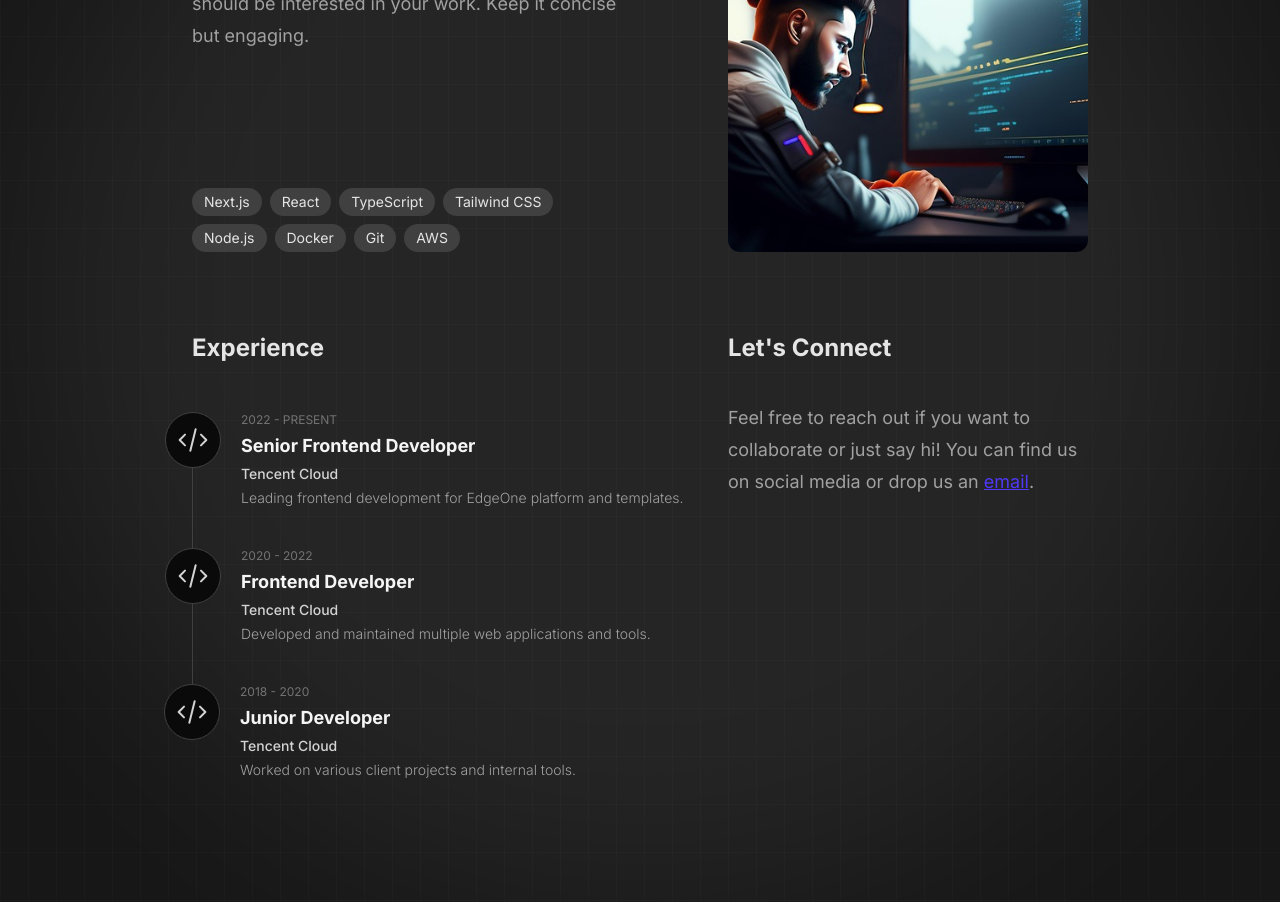
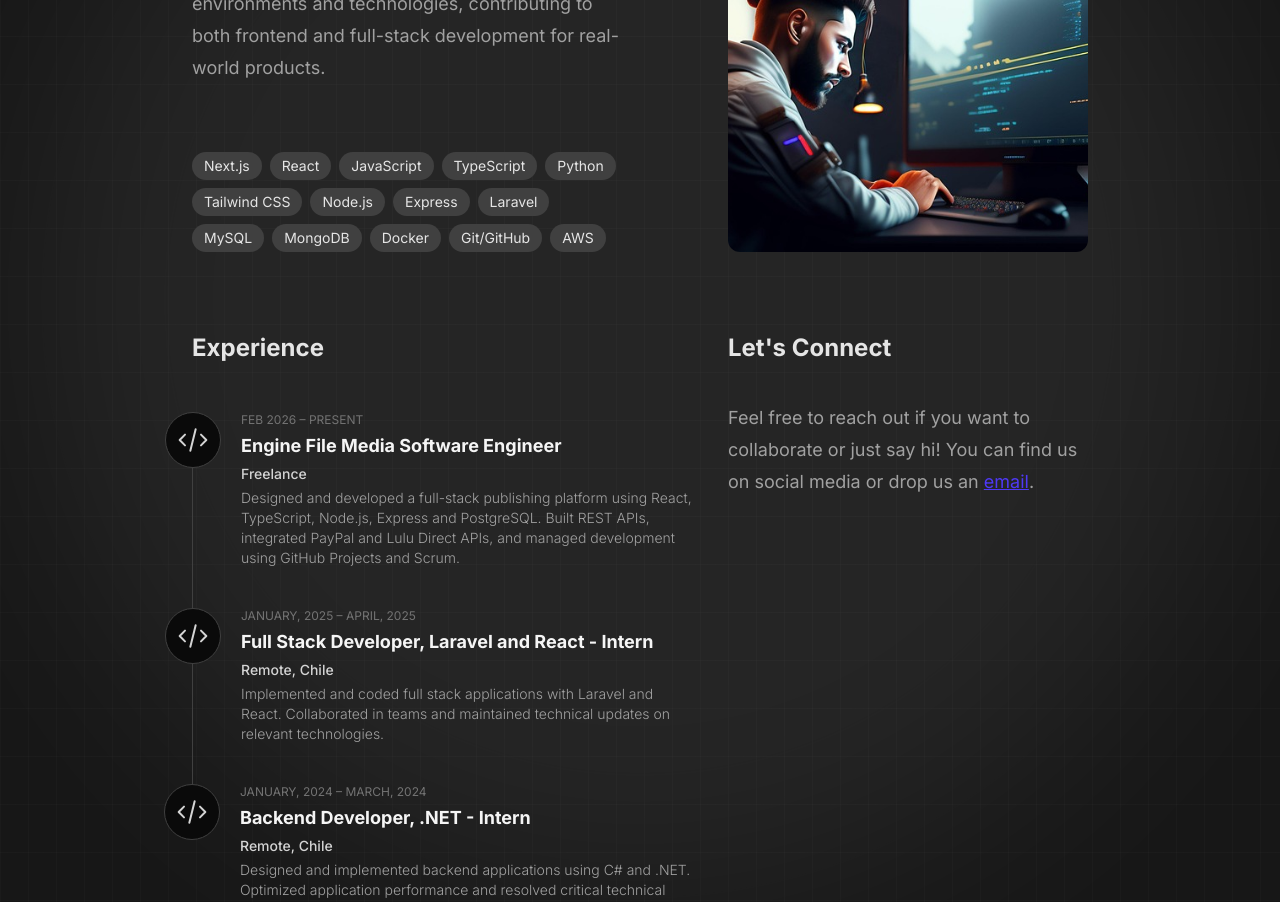
Before and after one commit to S3L1M26/portfolio-v2, a Next.js app: page /about in a window 1280 px wide. Shown: the part 300-1202 px from the top of the page. Built offline with nearby package versions, Linux system fonts and the light colour scheme.

Commit message:
Update footer social links, copyright, and enhance about and home configurations

```diff
--- a/src/config/about.ts
+++ b/src/config/about.ts
@@ -1,6 +1,6 @@
 export const aboutConfig = {
   title: "About Me",
-  description: "This is where you can introduce yourself or your company. Share your story, mission, and values. Explain what makes you unique and why people should be interested in your work. Keep it concise but engaging.",
+  description: "Hi! I'm Luis — a software engineer focused on building modern web applications and product-driven solutions. I have worked across diverse environments and technologies, contributing to both frontend and full-stack development for real-world products.",
   image: "/assets/images/about.jpg",
   stats: [
     {
@@ -19,33 +19,39 @@ export const aboutConfig = {
   skills: [
     "Next.js",
     "React",
+    "JavaScript",
     "TypeScript",
+    "Python",
     "Tailwind CSS",
     "Node.js",
+    "Express",
+    "Laravel",
+    "MySQL",
+    "MongoDB",
     "Docker",
-    "Git",
+    "Git/GitHub",
     "AWS"
   ],
   experience: {
     title: "Experience",
     items: [
       {
-        period: "2022 - Present",
-        role: "Senior Frontend Developer",
-        company: "Tencent Cloud",
-        description: "Leading frontend development for EdgeOne platform and templates."
+        period: "Feb 2026 – Present",
+        role: "Engine File Media Software Engineer",
+        company: "Freelance",
+        description: "Designed and developed a full-stack publishing platform using React, TypeScript, Node.js, Express and PostgreSQL. Built REST APIs, integrated PayPal and Lulu Direct APIs, and managed development using GitHub Projects and Scrum."
       },
       {
-        period: "2020 - 2022",
-        role: "Frontend Developer",
-        company: "Tencent Cloud",
-        description: "Developed and maintained multiple web applications and tools."
+        period: "January, 2025 – April, 2025",
+        role: "Full Stack Developer, Laravel and React - Intern",
+        company: "Remote, Chile",
+        description: "Implemented and coded full stack applications with Laravel and React. Collaborated in teams and maintained technical updates on relevant technologies."
       },
       {
-        period: "2018 - 2020",
-        role: "Junior Developer",
-        company: "Tencent Cloud",
-        description: "Worked on various client projects and internal tools."
+        period: "January, 2024 – March, 2024",
+        role: "Backend Developer, .NET - Intern",
+        company: "Remote, Chile",
+        description: "Designed and implemented backend applications using C# and .NET. Optimized application performance and resolved critical technical issues."
       }
     ]
   },
--- a/src/config/global.ts
+++ b/src/config/global.ts
@@ -28,11 +28,11 @@ export const globalConfig = {
   },
   footer: {
     aria: "Footer Navigation",
-    copyright: "© 2025 Your Name. All rights reserved ",
+    copyright: "© 2026 Luis Arturo. All rights reserved ",
     social: {
-      twitter: "#",
-      github: "#",
-      email: "[EMAIL_ADDRESS]"
+      linkedin: "#",
+      github: "https://www.github.com/S3L1M26",
+      email: "l.narvaezluis26@gmail.com"
     }
   }
 } as const;
--- a/src/config/home.ts
+++ b/src/config/home.ts
@@ -1,6 +1,6 @@
 export const homeConfig = {
   greeting: "Hello, I'm Luis Arturo",
-  description: "A passionate frontend developer with a keen eye for design and a love for creating beautiful, functional web experiences.",
+  description: "A software developer with experience in web projects and modern applications.",
   buttons: {
     viewProjects: "View Projects",
     readPosts: "Read Posts"
```
Also changed, not shown: src/components/Footer.tsx (+4 -5 lines).
